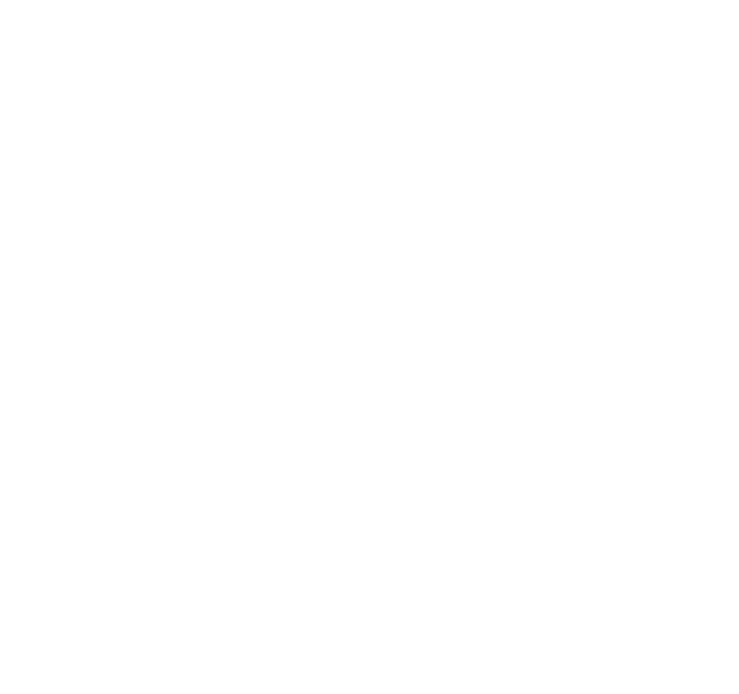
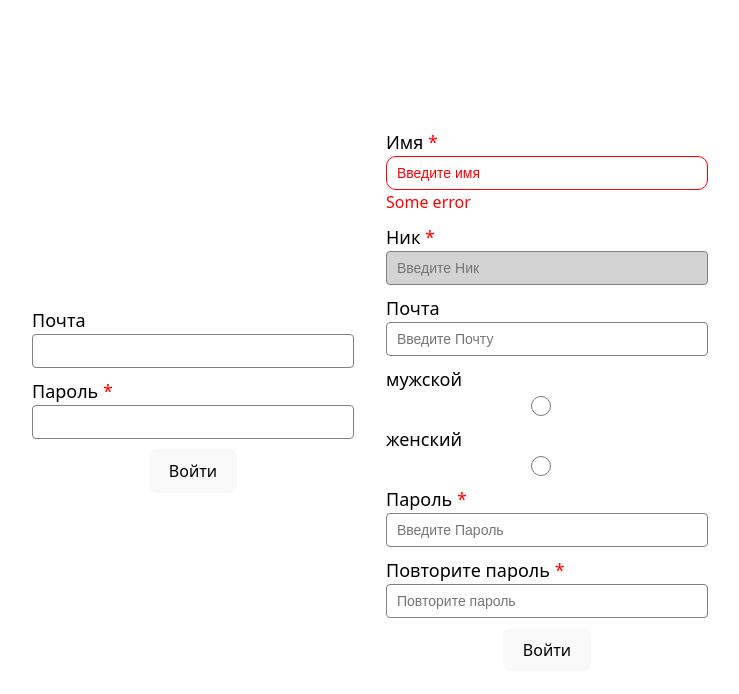
Before and after one commit to kvai/result_hooks, a React (Vite) app: page / in a window 1280 px wide. Shown: the top 694 px of the page, without its empty margins (270-1009 px from the left). Built offline with nearby package versions, Linux system fonts and the light colour scheme.

Commit message:
handleChange and handleSubmit added to App

```diff
--- a/src/App.tsx
+++ b/src/App.tsx
@@ -1,14 +1,31 @@
-
-import './App.css'
+import {  useState } from "react";
+import "./App.css";
+import { Signin } from "./components/Signin";
+import { Signup } from "./components/Signup";
 
 function App() {
+  const initialState = {};
+  const [values, setValues] = useState(initialState);
+
+  const handleChange = (event: React.ChangeEvent<HTMLFormElement>) => {
+    const { name, value } = event.target;
+    setValues({ ...values, [name]: value });
+  };
+
+
+  const handleSubmit = (event: React.FormEvent<HTMLFormElement>) => {
+    event.preventDefault();
+
+    console.log("Отправленные данные: ", values);
+    setValues(initialState);
+  };
 
   return (
     <>
-        <div>
-        </div>
+      <Signin handleSubmit={handleSubmit} handleChange={handleChange} />
+      <Signup handleSubmit={handleSubmit} handleChange={handleChange} />
     </>
-  )
+  );
 }
 
-export default App
+export default App;
```
